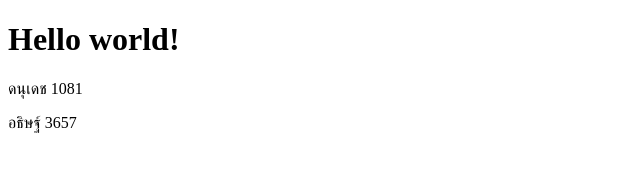
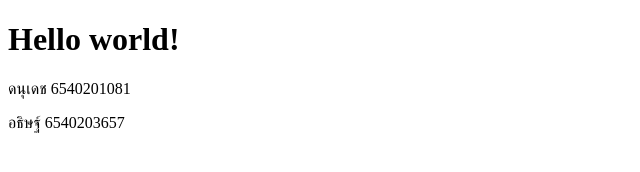
Before and after one commit to Danuded/cpeLab3, a plain HTML site: page index.html in a window 1280 px wide. Shown: the whole page, without its empty margins (0-640 px from the left). Drawn offline with Linux system fonts and the light colour scheme.

Commit message:
hotfix_change_full_code

```diff
--- a/index.html
+++ b/index.html
@@ -6,8 +6,8 @@
 <body>
 
 <h1>Hello world!</h1>
-<p>ดนุเดช 1081</p>
-<p>อธิษฐ์ 3657</p>
+<p>ดนุเดช 6540201081</p>
+<p>อธิษฐ์ 6540203657</p>
 
 </body>
 </html>
```
